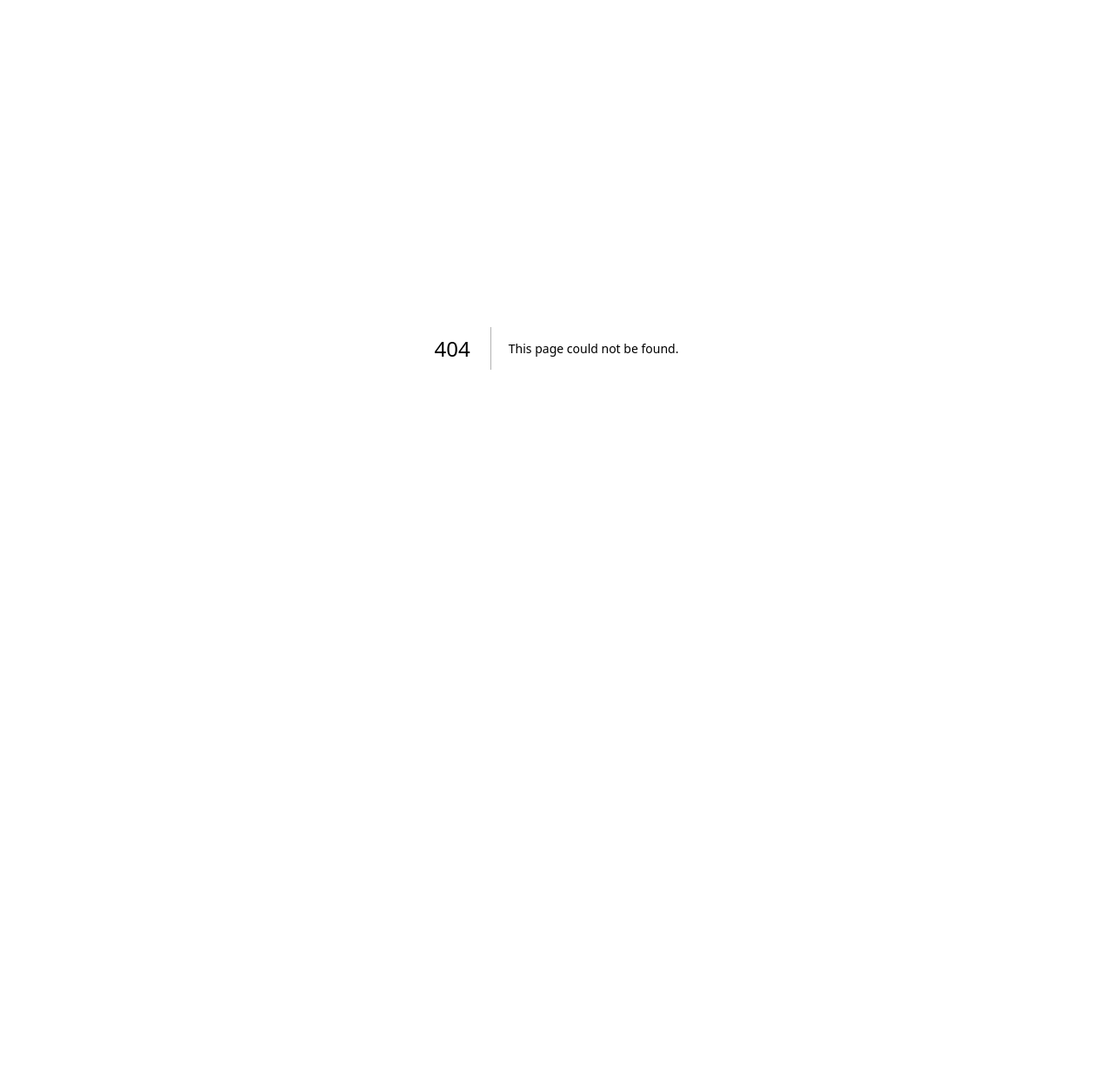
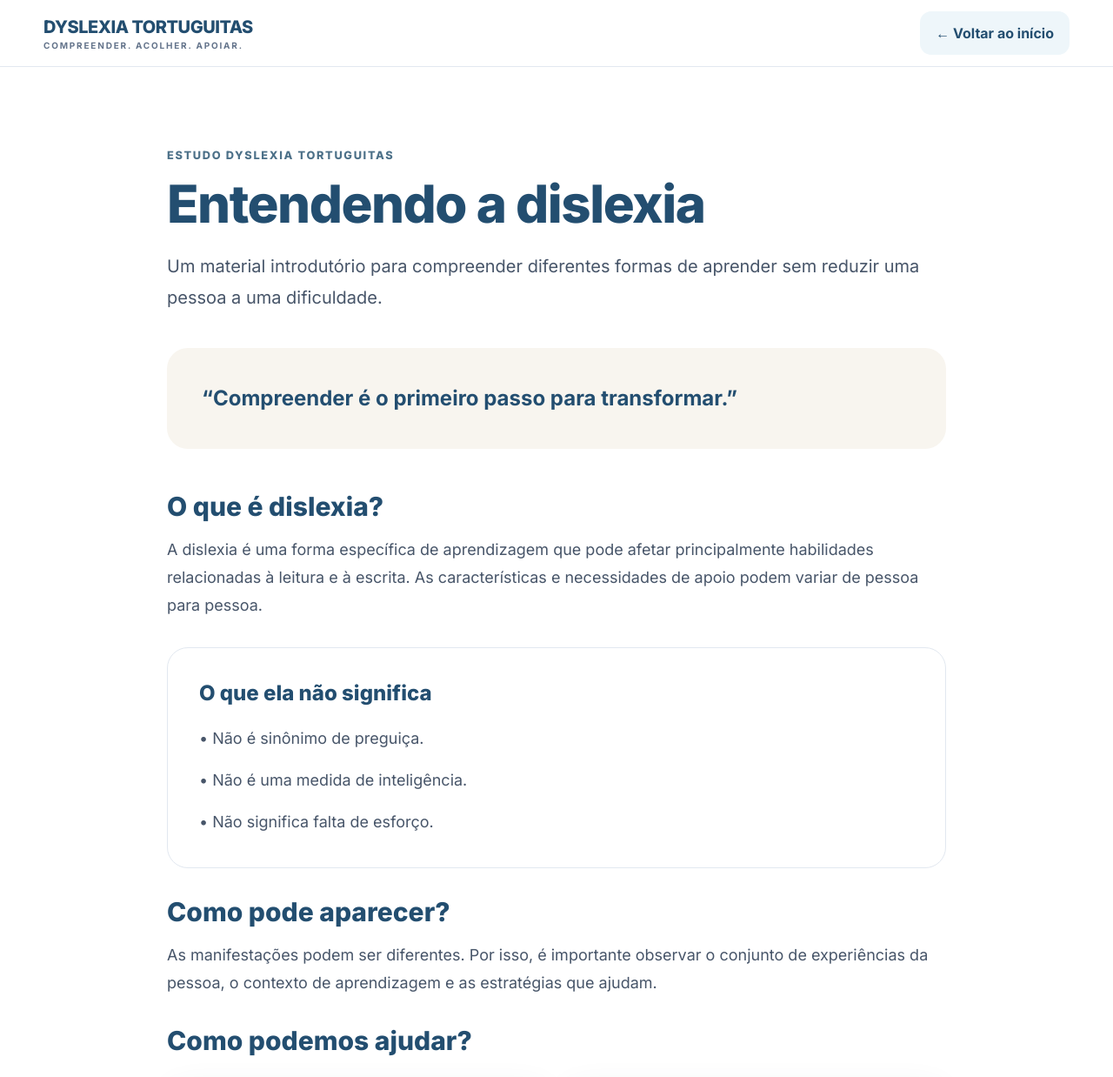
Before and after one commit to bernardowoldam-commits/Dyslexia-PxP, a Next.js app: page /estudo/dislexia in a window 1280 px wide. Before the commit this address had no page. Shown: the top 1238 px of the page at 87% size. Before the commit the page ends 800 px from the top, so only its background shows below. Built offline with nearby package versions, Linux system fonts and the light colour scheme.

Commit message:
Create page.tsx

```diff
--- /dev/null
+++ b/app/estudo/dislexia/page.tsx
@@ -0,0 +1,79 @@
+import Link from "next/link";
+
+export default function StudyPage() {
+  return (
+    <main className="min-h-screen bg-white">
+      <header className="sticky top-0 z-50 border-b border-slate-200 bg-white/95 backdrop-blur">
+        <div className="container flex min-h-[76px] items-center justify-between gap-4">
+          <Link href="/" className="shrink-0">
+            <div className="text-xl font-extrabold tracking-tight text-deep">DYSLEXIA TORTUGUITAS</div>
+            <div className="text-[10px] font-bold tracking-[.18em] text-slate-500">COMPREENDER. ACOLHER. APOIAR.</div>
+          </Link>
+          <Link href="/" className="btn btn-soft">← Voltar ao início</Link>
+        </div>
+      </header>
+      <article className="section">
+        <div className="container">
+          <div className="mx-auto max-w-4xl">
+            <p className="eyebrow">Estudo Dyslexia Tortuguitas</p>
+            <h1 className="mt-4 text-4xl font-extrabold tracking-tight text-deep md:text-6xl">Entendendo a dislexia</h1>
+            <p className="mt-6 text-xl leading-9 text-slate-600">
+              Um material introdutório para compreender diferentes formas de aprender sem reduzir uma pessoa a uma dificuldade.
+            </p>
+            <div className="mt-10 rounded-3xl bg-cream p-7 md:p-10">
+              <p className="text-2xl font-bold leading-9 text-deep">“Compreender é o primeiro passo para transformar.”</p>
+            </div>
+            <div className="mt-12 grid gap-8">
+              <section>
+                <h2 className="text-3xl font-extrabold text-deep">O que é dislexia?</h2>
+                <p className="mt-4 text-lg leading-8 text-slate-600">
+                  A dislexia é uma forma específica de aprendizagem que pode afetar principalmente habilidades relacionadas à leitura e à escrita. As características e necessidades de apoio podem variar de pessoa para pessoa.
+                </p>
+              </section>
+              <section className="rounded-3xl border border-slate-200 p-7 md:p-9">
+                <h2 className="text-2xl font-extrabold text-deep">O que ela não significa</h2>
+                <ul className="mt-5 grid gap-4 text-lg leading-8 text-slate-600">
+                  <li>• Não é sinônimo de preguiça.</li>
+                  <li>• Não é uma medida de inteligência.</li>
+                  <li>• Não significa falta de esforço.</li>
+                </ul>
+              </section>
+              <section>
+                <h2 className="text-3xl font-extrabold text-deep">Como pode aparecer?</h2>
+                <p className="mt-4 text-lg leading-8 text-slate-600">
+                  As manifestações podem ser diferentes. Por isso, é importante observar o conjunto de experiências da pessoa, o contexto de aprendizagem e as estratégias que ajudam.
+                </p>
+              </section>
+              <section>
+                <h2 className="text-3xl font-extrabold text-deep">Como podemos ajudar?</h2>
+                <div className="mt-6 grid gap-4 md:grid-cols-2">
+                  {[
+                    ["Tempo", "Permitir que a pessoa tenha tempo suficiente para processar e responder."],
+                    ["Estratégias", "Dividir tarefas e tornar os passos mais claros e previsíveis."],
+                    ["Apoio", "Reconhecer esforço, progresso e necessidades sem transformar a aprendizagem em cobrança."],
+                    ["Adaptação", "Buscar formas diferentes de apresentar e praticar um conteúdo."]
+                  ].map(([title, body]) => (
+                    <div key={title} className="card p-6">
+                      <h3 className="text-xl font-extrabold text-deep">{title}</h3>
+                      <p className="mt-3 leading-7 text-slate-600">{body}</p>
+                    </div>
+                  ))}
+                </div>
+              </section>
+              <aside className="rounded-3xl bg-deep p-7 text-white md:p-9">
+                <h2 className="text-2xl font-extrabold">Importante</h2>
+                <p className="mt-4 leading-8 text-white/80">
+                  Este conteúdo é educativo e não substitui avaliação ou acompanhamento profissional. O Dyslexia Tortuguitas não deve ser usado para diagnosticar uma pessoa.
+                </p>
+              </aside>
+            </div>
+            <div className="mt-12 flex flex-wrap gap-3">
+              <Link href="/responsaveis" className="btn btn-primary">Para responsáveis →</Link>
+              <Link href="/profissionais" className="btn btn-soft">Para profissionais →</Link>
+            </div>
+          </div>
+        </div>
+      </article>
+    </main>
+  );
+}
```
